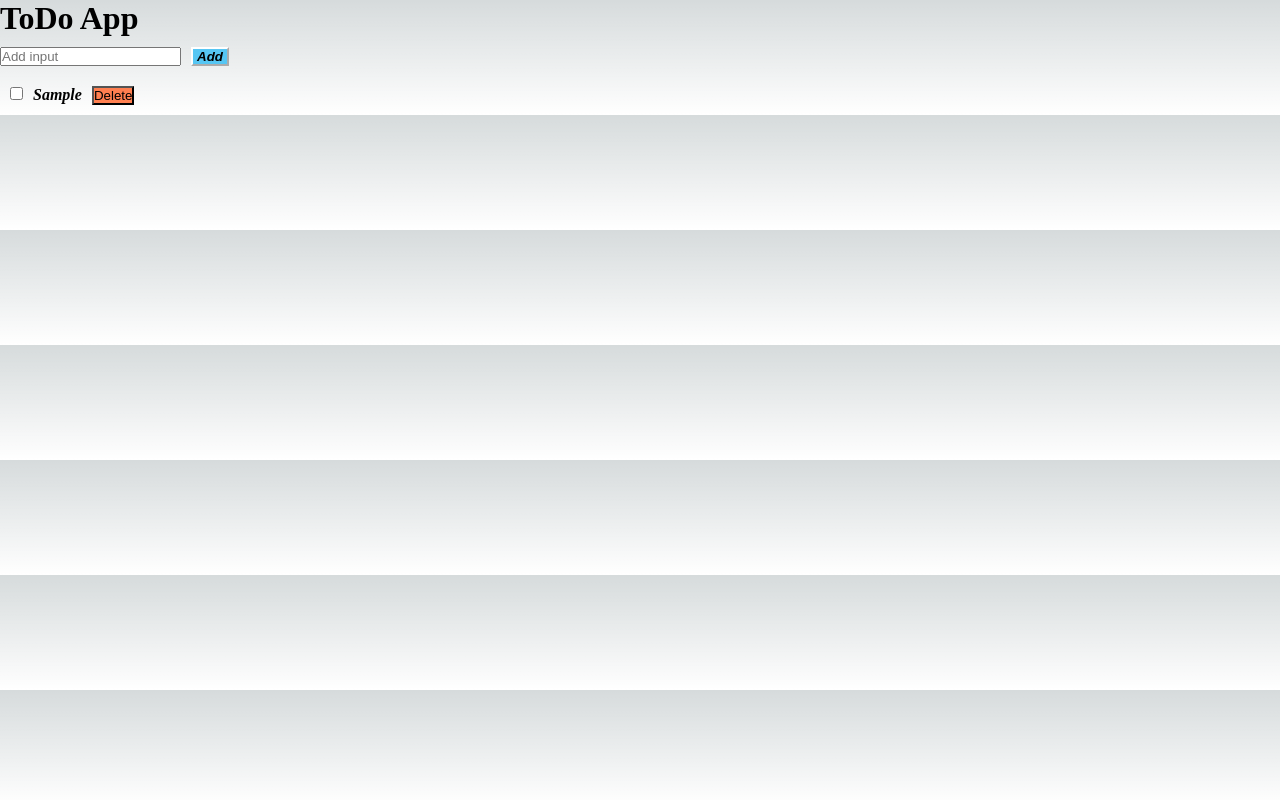
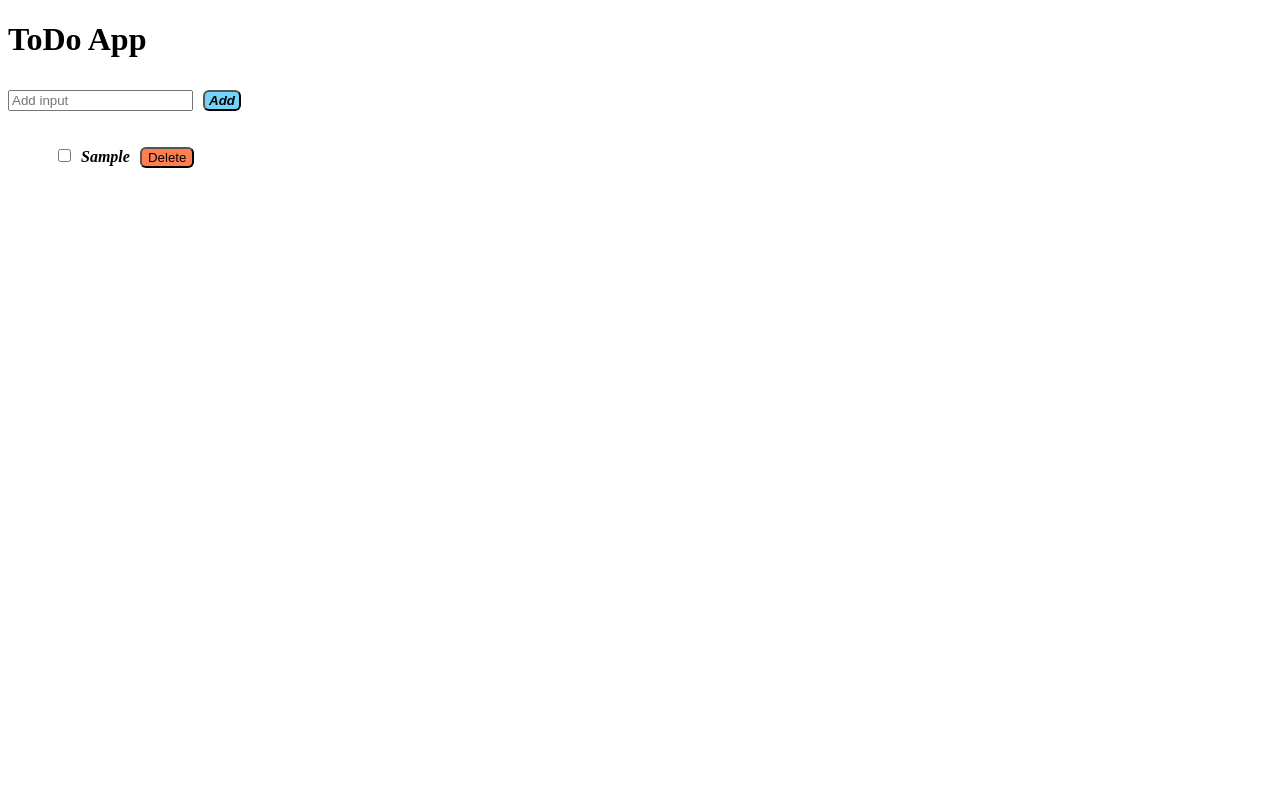
Before and after one commit to syedmuhammadfarhan/Nextjs13-ToDoApp, a Next.js app: page / in a window 1280 px wide. Both pictures are taken after typing "Sample" into the empty fields and a click on the button "Add". Built offline with nearby package versions, Linux system fonts and the light colour scheme.

Commit message:
button border round

```diff
--- a/app/add.css
+++ b/app/add.css
@@ -1,12 +1,14 @@
 .add {
-    background-color: rgb(86, 198, 243);
+    background-color: rgb(116, 211, 248);
     margin: 10px;
-    border-color: rgb(255, 255, 255);
+    border-color: rgb(0, 0, 0);
     padding-left: 4px;
     padding-right: 4px;
     font-style: oblique;
     font-weight: bolder;
     color: black;
     font: 900;
+    border-radius: 6px;
+
 
 }
--- a/app/layout.tsx
+++ b/app/layout.tsx
@@ -1,4 +1,4 @@
-import './globals.css'
+// import './globals.css'
 
 export default function RootLayout({
   children,
--- a/app/page.tsx
+++ b/app/page.tsx
@@ -1,24 +1,19 @@
 "use client";
 
-import './add.css';
+import "./add.css";
 import { useState } from "react";
 
-
-
 export default function Home() {
-
-  const [input, setinput] = useState("")
-  const [add, setadd] = useState([""])
-
+  const [input, setinput] = useState("");
+  const [add, setadd] = useState([""]);
 
   const addinput = () => {
     if (input === add.find((f) => f === input)) {
       return false;
     } else {
-      const listArr = [...add, input]
-      setadd(listArr)
-      setinput('')
-
+      const listArr = [...add, input];
+      setadd(listArr);
+      setinput("");
     }
   };
 
@@ -30,40 +25,56 @@ export default function Home() {
     setadd(listArr);
   };
 
-
-
   return (
     <>
-
-
       <h1>ToDo App</h1>
-      <input type="text" value={input} placeholder="Add input" onChange={(e) => setinput(e.target.value)} />
-      <button className="add" onClick={addinput}>Add</button>
-
-
-
+      <input
+        type="text"
+        value={input}
+        placeholder="Add input"
+        onChange={(e) => setinput(e.target.value)}
+      />
+      <button className="add" onClick={addinput}>
+        Add
+      </button>
 
       <ul>
         {add.map((e: any) => {
           if (e) {
             return (
-              <li style={{
-                fontStyle: "oblique",
-                fontWeight: "bold",
-                listStyle: "none",
-              }}
-                key={e}>
+              <li
+                style={{
+                  fontStyle: "oblique",
+                  fontWeight: "bold",
+                  listStyle: "none",
+
+                  listStylePosition: "inside",
+                  listStyleType: "none",
+                }}
+                key={e}
+              >
                 <input type="checkbox" style={{ margin: "10px" }} />
                 {e}
 
-                <button style={{ backgroundColor: "coral", margin: "10px", color: "black", fontFamily: "fantasy", }} onClick={() => { deleteinput(e); }}>Delete</button>
+                <button
+                  style={{
+                    backgroundColor: "coral",
+                    margin: "10px",
+                    color: "black",
+                    fontFamily: "fantasy",
+                    borderRadius: "6px",
+                  }}
+                  onClick={() => {
+                    deleteinput(e);
+                  }}
+                >
+                  Delete
+                </button>
               </li>
-
-            )
+            );
           }
-        })
-        }
+        })}
       </ul>
     </>
-  )
+  );
 }
```
